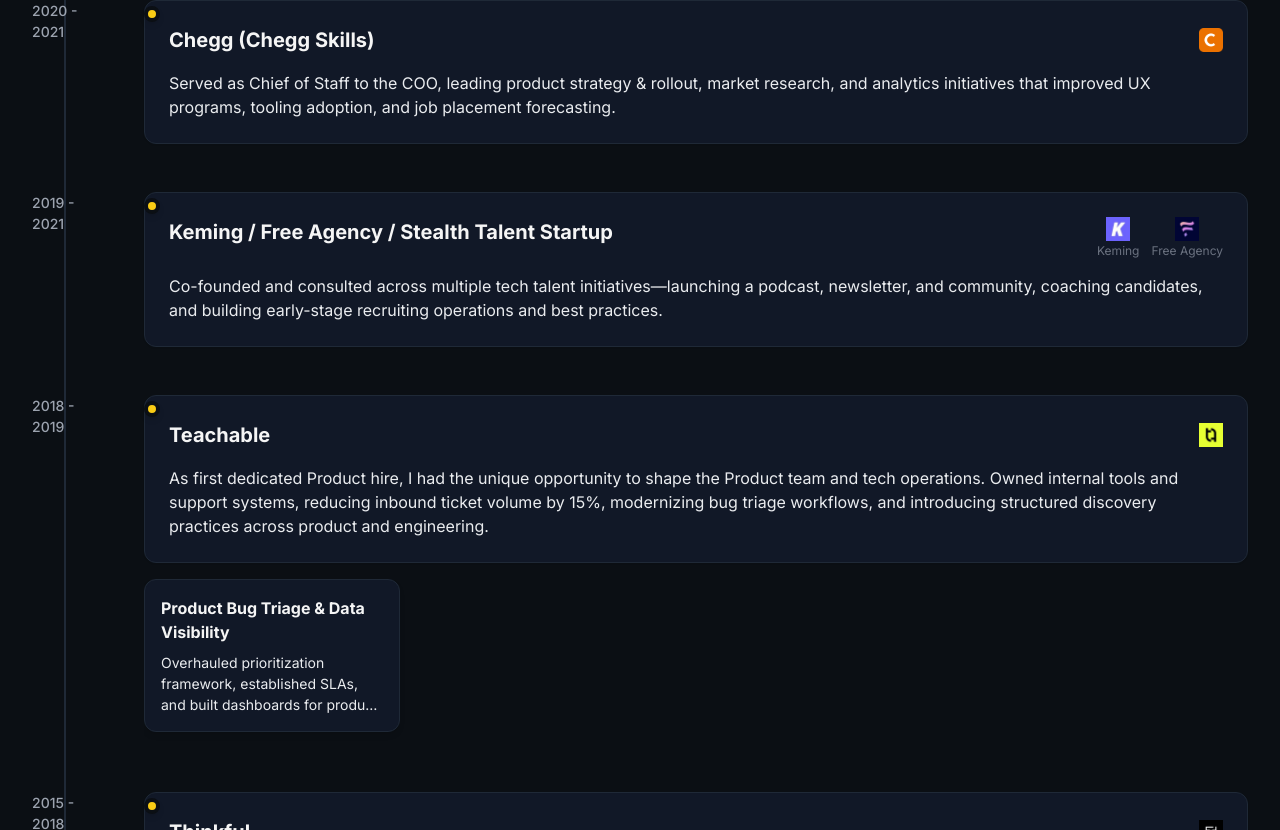
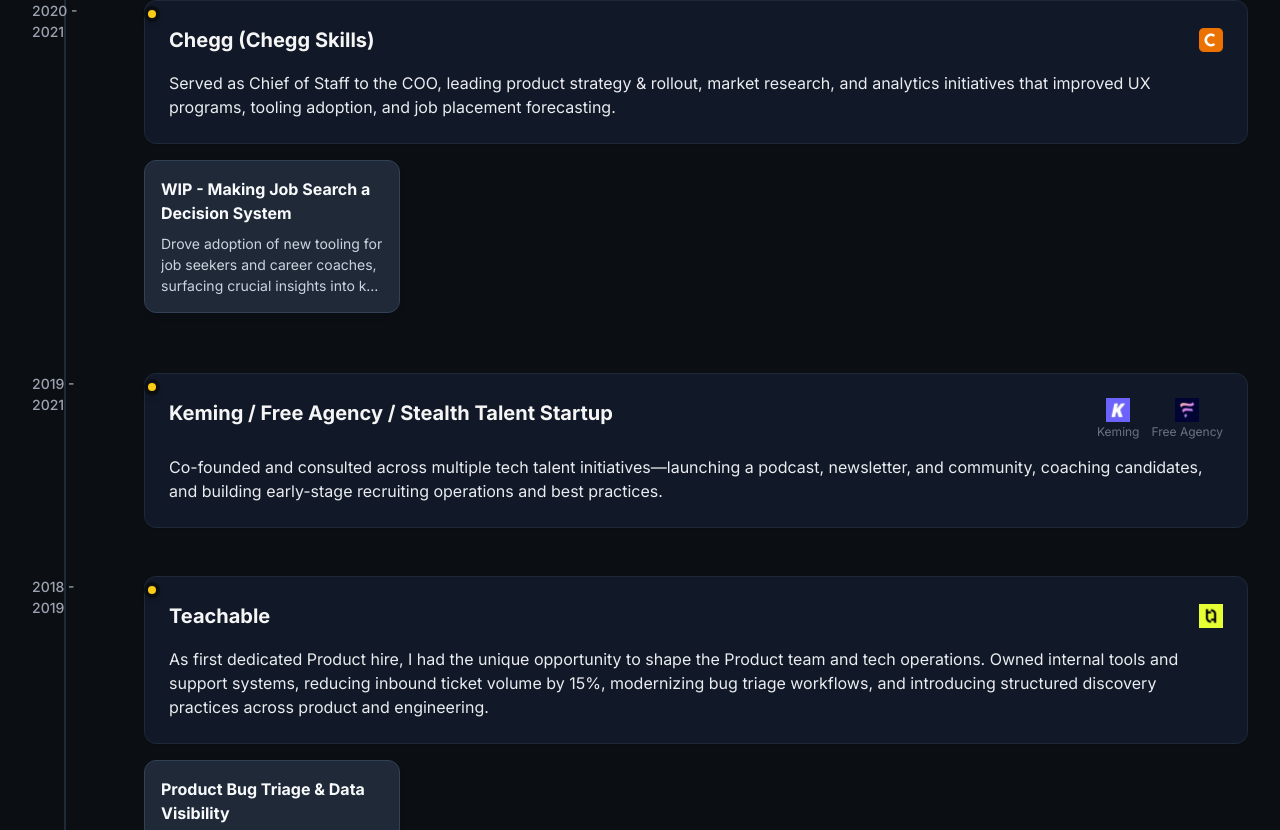
Before and after one commit to varunrajan/portfolio, a Next.js app: page / in a window 1280 px wide. Shown: the part 1810-2640 px from the top of the page. Built offline with nearby package versions, Linux system fonts and the light colour scheme.

Commit message:
Add details, call WIP, and change case study carousel colors on timeline component

```diff
--- a/src/components/CaseStudyCarousel.tsx
+++ b/src/components/CaseStudyCarousel.tsx
@@ -12,7 +12,7 @@
 function CaseStudyCard({ caseStudy }: { caseStudy: CaseStudy }) {
   return (
     <Link href={`/case-studies/${caseStudy.slug}`}>
-      <div className="flex-shrink-0 w-64 bg-bg-card rounded-lg border border-neutral-800 shadow-md overflow-hidden hover:shadow-lg transition-all duration-200 cursor-pointer flex flex-col">
+      <div className="flex-shrink-0 w-64 bg-[#1F2937] rounded-lg border border-[#334155] shadow-md overflow-hidden hover:border-[#7DD3FC] hover:shadow-lg transition-all duration-200 cursor-pointer flex flex-col">
         {caseStudy.thumbnail && (
           <div className="relative w-full h-40 bg-neutral-800 overflow-hidden">
             <img
@@ -23,10 +23,10 @@
           </div>
         )}
         <div className={`p-md flex-grow flex flex-col ${caseStudy.thumbnail ? '' : 'min-h-[120px]'}`}>
-          <h3 className="text-base font-bold text-text-heading mb-xs line-clamp-2">
+          <h3 className="text-base font-bold text-[#F8FAFC] mb-xs line-clamp-2">
             {caseStudy.title}
           </h3>
-          <p className="text-sm text-text-body line-clamp-3">
+          <p className="text-sm text-[#CBD5E1] line-clamp-3">
             {caseStudy.tldr}
           </p>
         </div>
@@ -157,7 +157,7 @@
         <div className="mt-md text-center">
           <Link
             href={`/case-studies?company=${encodeURIComponent(company)}`}
-            className="text-accent hover:text-accent-hover font-medium text-sm inline-flex items-center gap-xs"
+            className="text-[#FFEB3B] hover:text-[#FDE047] font-medium text-sm inline-flex items-center gap-xs"
           >
             View All Case Studies →
           </Link>
--- a/src/content/case-studies/job-search-decision-system.mdx
+++ b/src/content/case-studies/job-search-decision-system.mdx
@@ -1,10 +1,41 @@
 ---
-title:
+title: WIP - Making Job Search a Decision System
 role: Chief of Staff, COO
-company: Chegg Skills
+company: Chegg (Chegg Skills)
 dates: 2020-2021
-tldr:
-tags: []
+tldr: Drove adoption of new tooling for job seekers and career coaches, surfacing crucial insights into key success metrics and enabling just-in-time intervetion for interview prep.
+tags:
+  - Decision Systems
+  - Build vs. Buy
+  - Data Visibility
+  - Internal Tools
+  - Product Operations
+  - Stakeholder management
+  - Process design
+  - Zapier
+  - Tableau
 ---
 
-## Description
+## WIP - Brief Overview
+
+Below you'll learn where I found myself, and a diagram detailing one of the outputs from this project (the tooling and workflows that supported internal teams and customers).
+Soon this page will lay out the decision intelligence we enabled, and how we eventually had to set our sights further upstream than the Career Services Organization.
+
+More to come!
+
+## The Problem: Bootcamp grads not getting hired and no visibility into why
+
+Chegg Skills provided online programs to train students for entry-level software engineers, data analysts, UX designers, and more. Every program came with 6 months of dedicated career coaching upon graduation.
+Moreover, each graduate was guaranteed a job within six months, as long as they met a baseline level of job search activity, or get their tuition refunded.
+
+It was clear that graduates were having a rough time: the market was tumultuous, and there were murmurs across the career coaching team that many of their graduates were either unable or unwilling to conduct a respectable job search.
+
+Despite coaches' heroic efforts to maintain high quality coaching with rapidly expanding roster of new jobseeking graduates, they had meager visibility into their students' day-to-day activities and overall progress.
+This meant the organization was worried, wasn't sure why, and didn't know what to do about it.
+
+I came on as a generalist hired gun: part Chief-of-Staff/part Product Manager, to start capturing what happened off-platform.
+It was crucial that we find ways to best serve our graduates, get them hired, empower our coaches to facilitate that success, and remove a potentially high liability for the business.
+
+## At a Glance: The System We Designed
+
+![Career Services Decision System](/diagrams/jobseeker-coach-action-flowchart.png)
```
